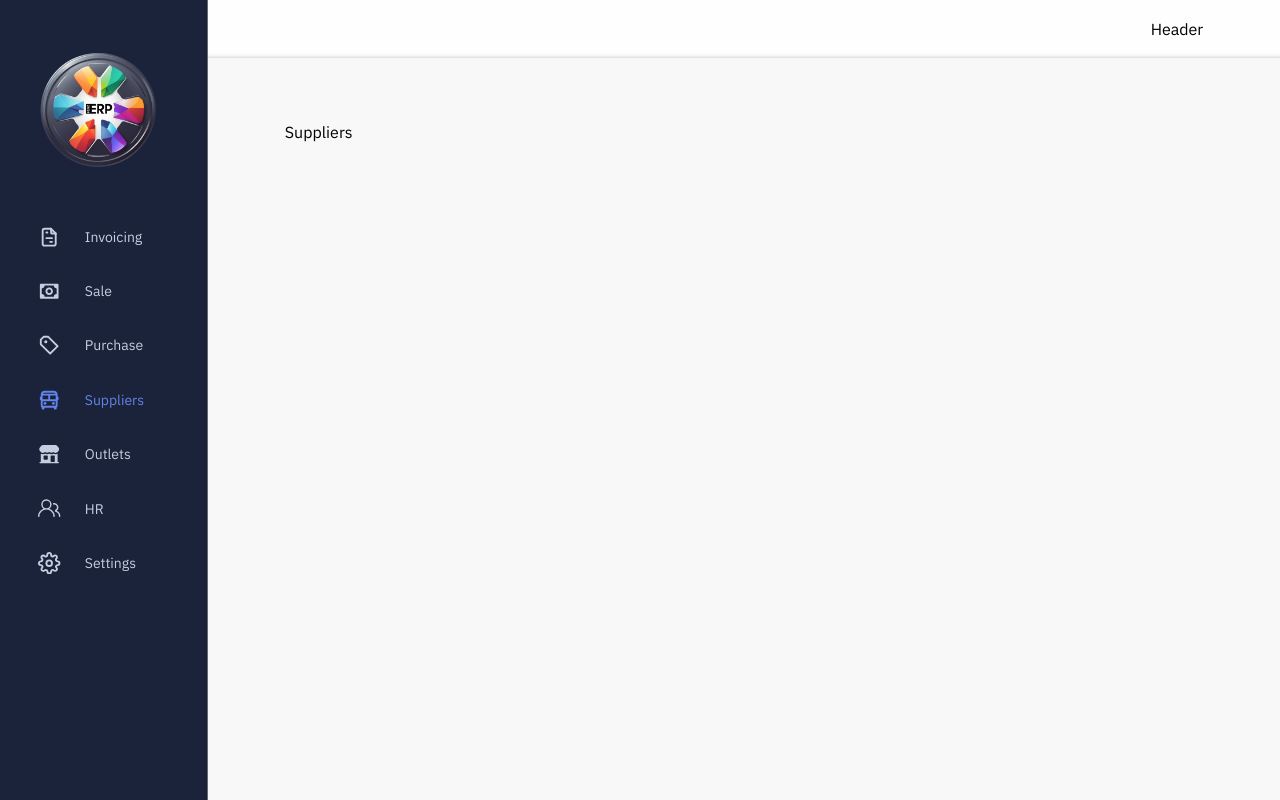
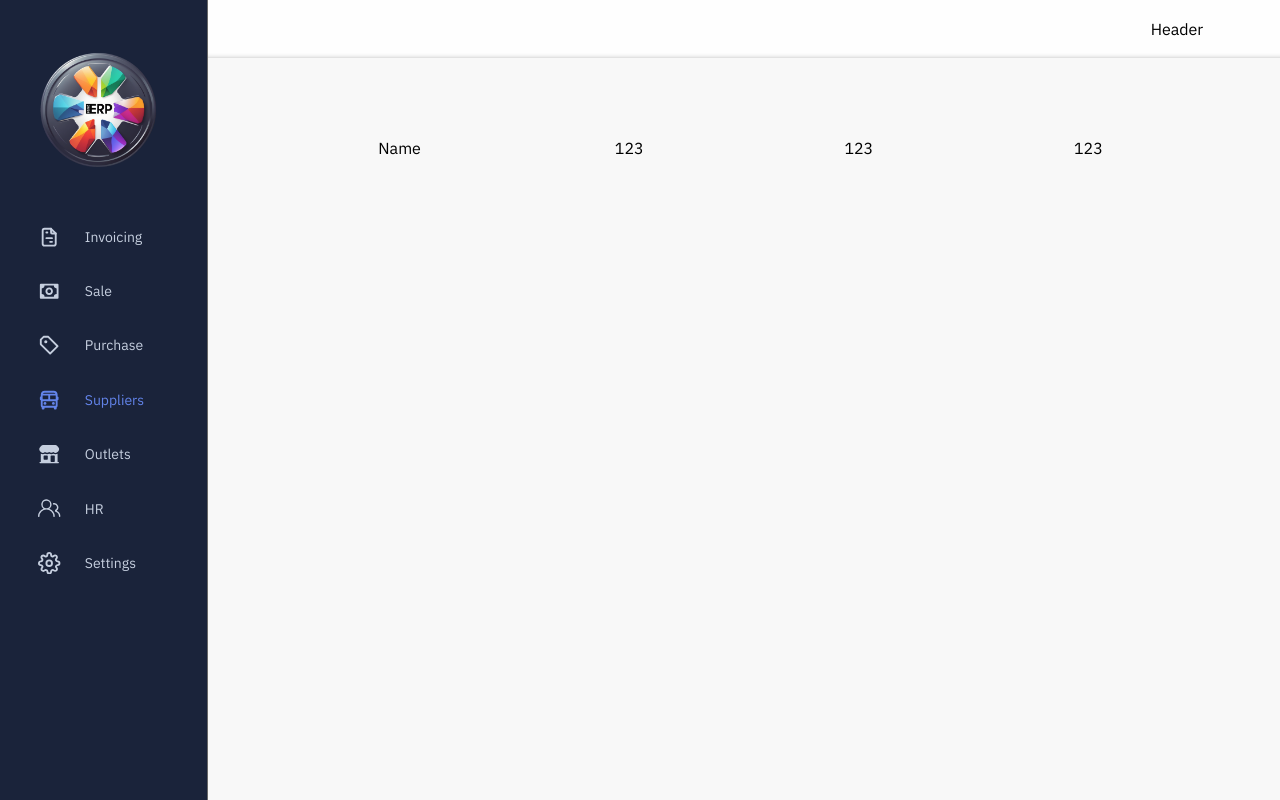
Before and after one commit to sasholilov/rendERP, a React (Vite) app: page /suppliers in a window 1280 px wide. Built offline with nearby package versions, Linux system fonts and the light colour scheme.

Commit message:
update table ui

```diff
--- a/src/pages/Suppliers.jsx
+++ b/src/pages/Suppliers.jsx
@@ -1,5 +1,7 @@
+import Table from "../ui/Table";
+
 function Suppliers() {
-  return <div>Suppliers</div>;
+  return <Table />;
 }
 
 export default Suppliers;
--- /dev/null
+++ b/src/ui/Table.jsx
@@ -0,0 +1,20 @@
+import styled from "styled-components";
+
+const StyledTable = styled.div`
+  display: grid;
+  grid-template-columns: 1fr 1fr 1fr 1fr;
+  text-align: center;
+`;
+
+function Table() {
+  return (
+    <StyledTable>
+      <p>Name</p>
+      <p>123</p>
+      <p>123</p>
+      <p>123</p>
+    </StyledTable>
+  );
+}
+
+export default Table;
```
